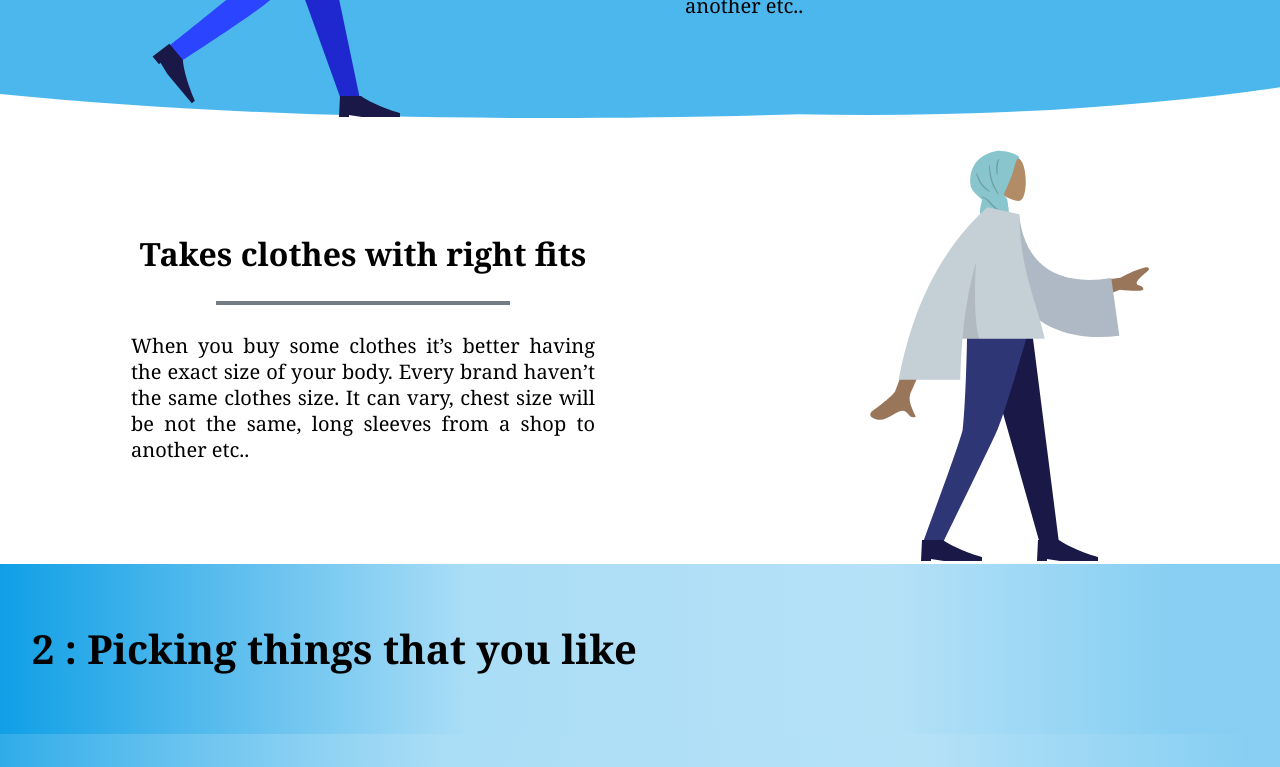
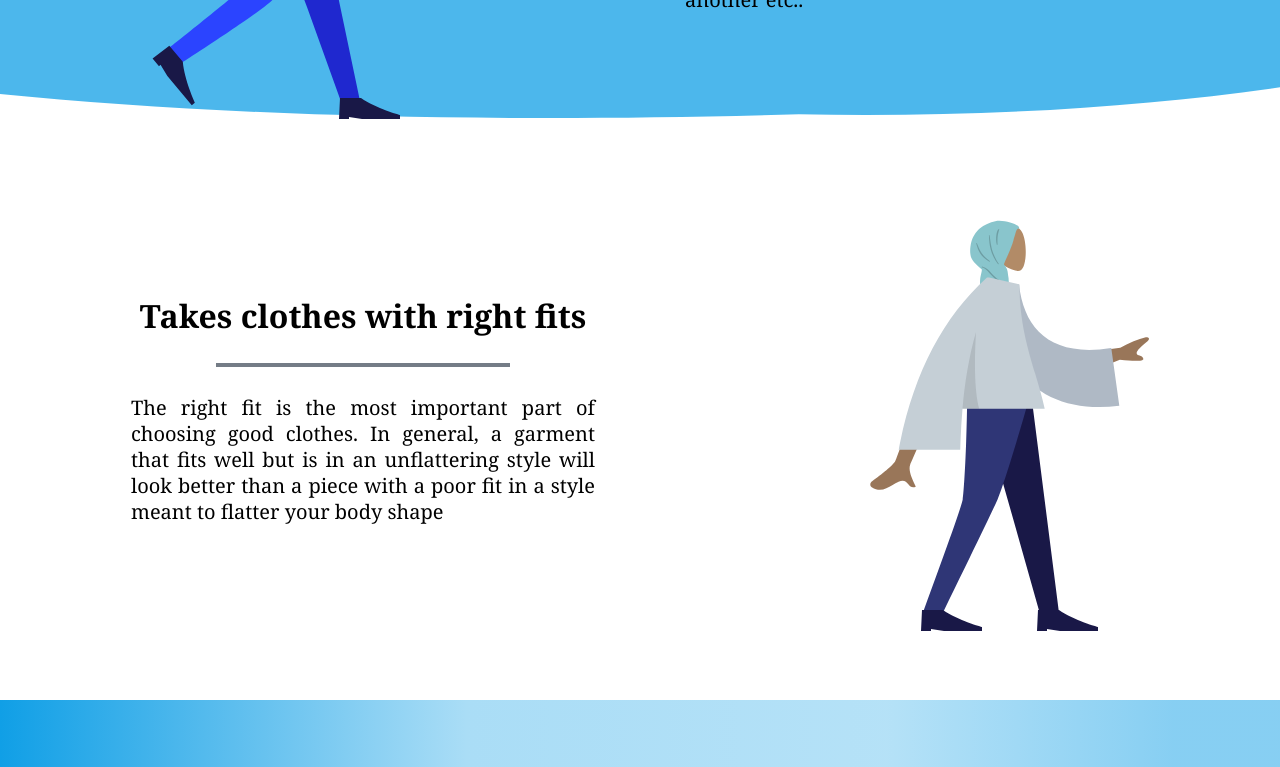
Before and after one commit to cedmer/Humaans_Wolfox_test, a React (Create React App) app: page / in a window 1280 px wide. Shown: the part 2100-2867 px from the top of the page. Built offline with nearby package versions, Linux system fonts and the light colour scheme.

Commit message:
commentary + css adjustment

```diff
--- a/public/index.html
+++ b/public/index.html
@@ -11,7 +11,7 @@
     />
     <link rel="apple-touch-icon" href="%PUBLIC_URL%/logo192.png" />
     <link rel="manifest" href="%PUBLIC_URL%/manifest.json" />
-    <title>React App</title>
+    <title>Wolfox test</title>
   </head>
   <body>
     <noscript>You need to enable JavaScript to run this app.</noscript>
--- a/src/App/App.js
+++ b/src/App/App.js
@@ -7,6 +7,7 @@ import Part1 from "../Parts/Part1";
 import Example from "../Parts/Example";
 import Part2 from "../Parts/Part2";
 import {part1} from "../Data2/part1content"
+import {part3} from "../Data2/part3content"
 import {Data} from '../Data2/data'
 import {Nav} from "../Data2/navbarcontent"
 import {examples} from "../Data2/part2content"
@@ -21,7 +22,7 @@ function App() {
         Data={Data}/>
         <Summary/>
         <Part1
-        part1={part1}
+        part={part1}
         Data={Data}/>
         <Part2/>
         <Example
@@ -29,6 +30,9 @@ function App() {
             Data={Data}/>
         <Personnalise
             Data={Data}/>
+        <Part1
+            part={part3}
+            Data={Data}/>
     </div>
   );
 }
--- a/src/Data2/part1content.js
+++ b/src/Data2/part1content.js
@@ -1,19 +1,29 @@
 export let part1 = {
+
+    Part :[
+        {
+            link : "part1",
+            title : "1 : Known yourself"
+        }
+    ],
     Content :[
         {
             title : "Know your measurements",
-            text: "When you buy some clothes it’s better having the exact size of your body. Every brand haven’t the same clothes size. It can vary, chest size will be not the same, long sleeves from a shop to another etc..",
+            text: "When you buy some clothes it’s better having the exact size of your body. Every brand haven’t the same" +
+                " clothes size. It can vary, chest size will be not the same, long sleeves from a shop to another etc..",
             head : 9,
             body : 6,
             bottom: 4
         },
         {
             title : "Takes clothes with right fits",
-            text : "When you buy some clothes it’s better having the exact size of your body. Every brand haven’t the same clothes size. It can vary, chest size will be not the same, long sleeves from a shop to another etc..",
+            text : "The right fit is the most important part of choosing good clothes. In general, a garment that fits well" +
+                " but is in an unflattering style will look better than a piece with a poor fit in a style meant to flatter your body shape",
             head : 5,
             body : 4,
             bottom: 3,
             position : "invert"
         }
     ]
+
 }
--- /dev/null
+++ b/src/Data2/part3content.js
@@ -0,0 +1,29 @@
+
+export let part3 = {
+    Content :[
+        {
+            title : "Cover the basics",
+            text: "When picking out pieces, make sure you have solid pieces that you can wear in a variety of scenarios." +
+                " You want a wardrobe that will take you from work to out to dinner without having too many pieces that are only for one type of occasion",
+            head : 5,
+            body : 0,
+            bottom: 4
+        },
+        {
+            title : "Pick one or two neutral colors for your workhorse pieces",
+            text : "When it comes to fashion, the basic neutral colors are black, navy blue, browns, grays, and tans. " +
+                "Because neutrals don't tend to go well together in the same outfit, picking and sticking to one or two will help you create more outfits with less pieces",
+            head : 8,
+            body : 6,
+            bottom: 7,
+            position : "invert",
+            margin: "margin"
+        }
+    ],
+    Part : [
+        {
+            link: "part3",
+            title : "3 : Build your Wardrobe"
+        }
+    ]
+}
--- a/src/Landing/Landing.js
+++ b/src/Landing/Landing.js
@@ -1,5 +1,4 @@
 import React , {} from "react";
-import {Data} from "../Data2/data"
 
 const Landing = (props) =>{
 
--- a/src/Navbar/Navbar.js
+++ b/src/Navbar/Navbar.js
@@ -3,7 +3,7 @@ import {Link} from 'react-scroll';
 
 const Navbar = (props) =>{
 
-
+    //state to active or desactive the burgermenu
     const [BurgerActive, setBurgerActive] = React.useState(false)
 
     const Burger = () => {
--- a/src/Parts/Part1.js
+++ b/src/Parts/Part1.js
@@ -3,11 +3,11 @@ import React  from "react";
 const Part1 = (props) =>{
 
     return(
-        <div className="part1" >
+        <div className={props.part.Part.link+ " part"} >
             <div className="title_container">
-                <h1>1 : Known yourself</h1>
+                <h1>{props.part.Part[0].title}</h1>
             </div>
-            {props.part1.Content.map((item) => {
+            {props.part.Content.map((item) => {
                 return(
 
                     <div className={"human_text_container"+" "+ item.position}>
@@ -16,7 +16,7 @@ const Part1 = (props) =>{
                             <img className={"human_body "} src={require(`../Personnalise/img/Body/svg/${props.Data.Body[item.body].pathname}`).default} alt="SVG"/>
                             <img className="human_bottom" src={require(`../Personnalise/img/Bottom/${props.Data.Bottom[item.bottom].position}/svg/${props.Data.Bottom[item.bottom].pathname}`).default} alt="SVG"/>
                         </div>
-                        <div className="paragraph">
+                        <div className={"paragraph "+ item.margin}>
                             <h2>{item.title}</h2>
                             <div className="line"></div>
                             <p>{item.text}</p>
--- a/src/Personnalise/Personnalise.js
+++ b/src/Personnalise/Personnalise.js
@@ -111,11 +111,11 @@ const Personnalise = (props) =>{
                 {Humans.map((item) => {
                     return(
                         <div className="human">
-                            <img className={"human_head "+item.verifBody.standing_head+ " " +item.verifBody.long_head+" "
-                                 +item.verifBody.long_coat+"_head"+item.verifBody.long_coat_head}
+                            <img className={"human_head "+item.verifBody.standing_head+ " " +item.verifBody.long_head+" "//verif if legs standing and if long head
+                                 +item.verifBody.long_coat+"_head"+item.verifBody.long_coat_head} // verif long coat and head if the person is standing or not
                                  src={require(`../Personnalise/img/Head/Front/svg/${props.Data.Head[item.head].pathname}`).default} alt="SVG"/>
 
-                            <img className={"human_body "+item.verifBody.standing_bottom+" "+item.verifBody.long_coat}
+                            <img className={"human_body "+item.verifBody.standing_bottom+" "+item.verifBody.long_coat} // verif if legs standing and long coat
                                  src={require(`../Personnalise/img/Body/svg/${props.Data.Body[item.body].pathname}`).default} alt="SVG"/>
 
                             <img className="human_bottom" src={require(`../Personnalise/img/Bottom/${props.Data.Bottom[item.bottom].position}/svg/${props.Data.Bottom[item.bottom].pathname}`).default} alt="SVG"/>
--- a/src/Scss/_globals.scss
+++ b/src/Scss/_globals.scss
@@ -2,7 +2,6 @@ html {
   font-size: 100%;
   box-sizing: border-box;
 }
-
 
 body{
   margin: 0;
--- a/src/Scss/_summary.scss
+++ b/src/Scss/_summary.scss
@@ -12,13 +12,13 @@
       padding: 1.5rem;
       margin:  3.3rem;
       border-radius: 10px;
-      background: linear-gradient(90deg, #109FE6 50%, rgba(255, 255, 255, 0) 100%);
+      background: $blue;
 
       .Title{
         color: white;
 
         &:hover{
-          color: black;
+          color:darkgray;
         }
       }
       h2{
--- a/src/Scss/part1.scss
+++ b/src/Scss/part1.scss
@@ -1,4 +1,4 @@
-.part1 {
+.part {
   padding: 1em;
   background-image: url("../Parts/img/Vector 2.svg");
   background-repeat:no-repeat;
@@ -14,16 +14,21 @@
   .human_text_container {
     .paragraph{
       padding-top: 5em;
-      padding-bottom: 0em;
+      padding-bottom: 5em;
       .line{
         border-color: #747C86;
       }
+
+    }
+    .margin{
+      padding-top: 5em;
+      margin-bottom: 13em;
     }
     &.invert{
       flex-direction: row-reverse;
     }
     .human {
-
+      margin-top: -3em;
       &_head {
         height: 45.3%;
         width: 43.5%;
--- a/src/Summary/Summary.js
+++ b/src/Summary/Summary.js
@@ -20,7 +20,7 @@ const Summary = () =>{
 
                 </div>
                 <div className="Part">
-                    <Link className="Title" to="Part 3" smooth={true} duration={500} >
+                    <Link className="Title" to="part3" smooth={true} duration={500} >
                         <h2>3 : Build your Wardrobe</h2>
                     </Link>
                 </div>
```
